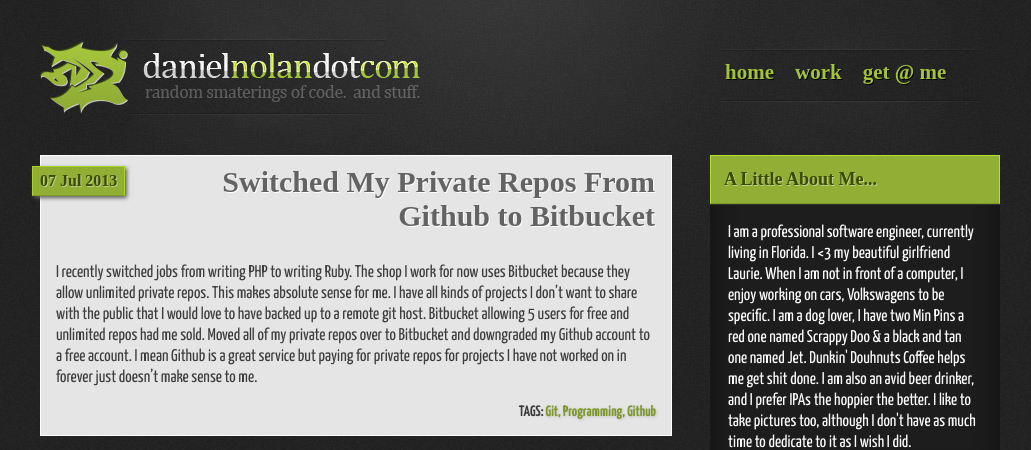
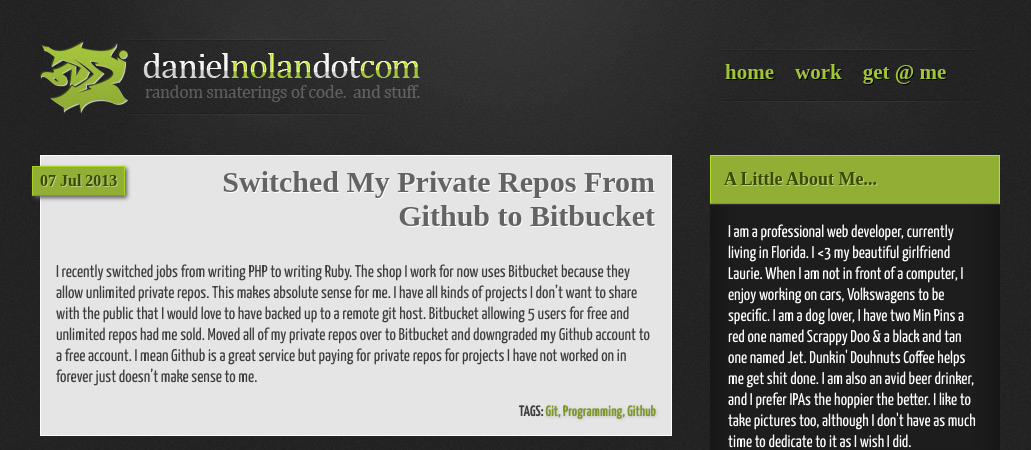
Before and after one commit to danielnolan/danielnolan.github.com, a Jekyll site: the page built from index.html, in a window 1280 px wide and 900 px high. Shown: the top 450 px of the window, without its empty margins (120-1151 px from the left). Built offline with Jekyll 4.4.1, drawn with Linux system fonts in a browser that asks for light colours; some web fonts are replaced.

Commit message:
updating about

```diff
--- a/_layouts/default.html
+++ b/_layouts/default.html
@@ -57,7 +57,7 @@
 						<h2 class="side">A Little About Me...</h2>
 						<div class="sideBoxContent">
 							<p>
-								I am a professional software engineer, currently living in Florida.
+								I am a professional web developer, currently living in Florida.
 								I <3 my beautiful girlfriend Laurie.
 								When I am not in front of a computer, I enjoy working on cars, Volkswagens
 								to be specific. I am a dog lover, I have two Min Pins a red one
```
